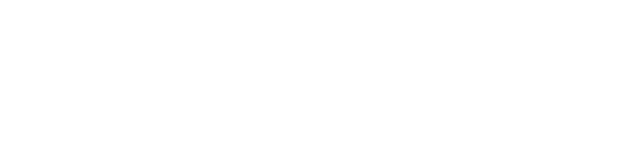
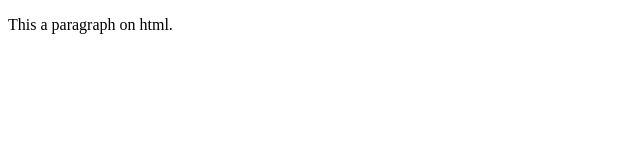
Before and after one commit to ifyagy/gitLessons, a plain HTML site: page index.html in a window 1280 px wide. Shown: the whole page, without its empty margins (0-640 px from the left). Drawn offline with Linux system fonts and the light colour scheme.

Commit message:
commiting some files

```diff
--- a/index.html
+++ b/index.html
@@ -7,6 +7,8 @@
     <title>Document</title>
 </head>
 <body>
-
+    <div>
+        <p>This a paragraph on html.</p>
+    </div>
 </body>
 </html>
```
Also changed, not shown: 1 other file.
